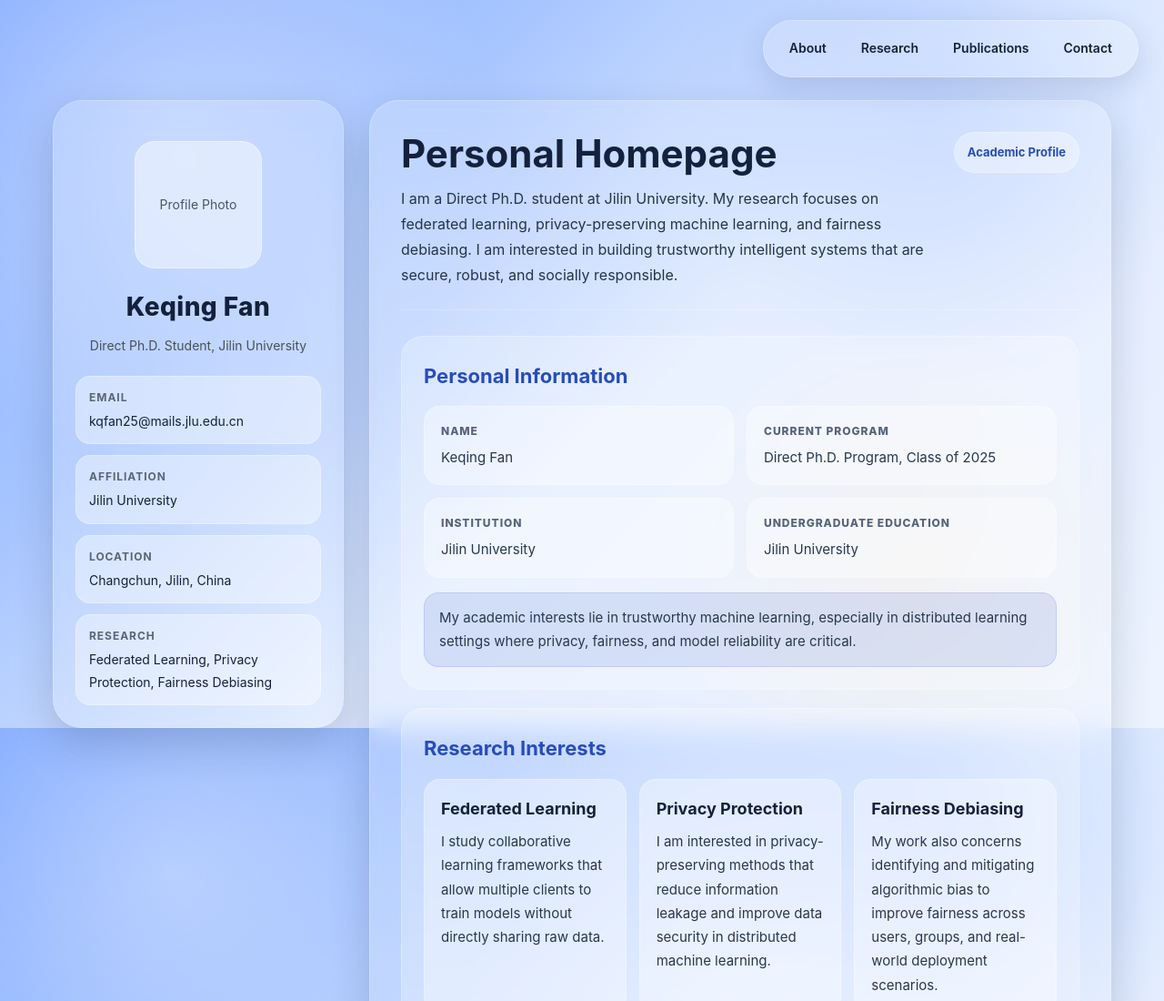
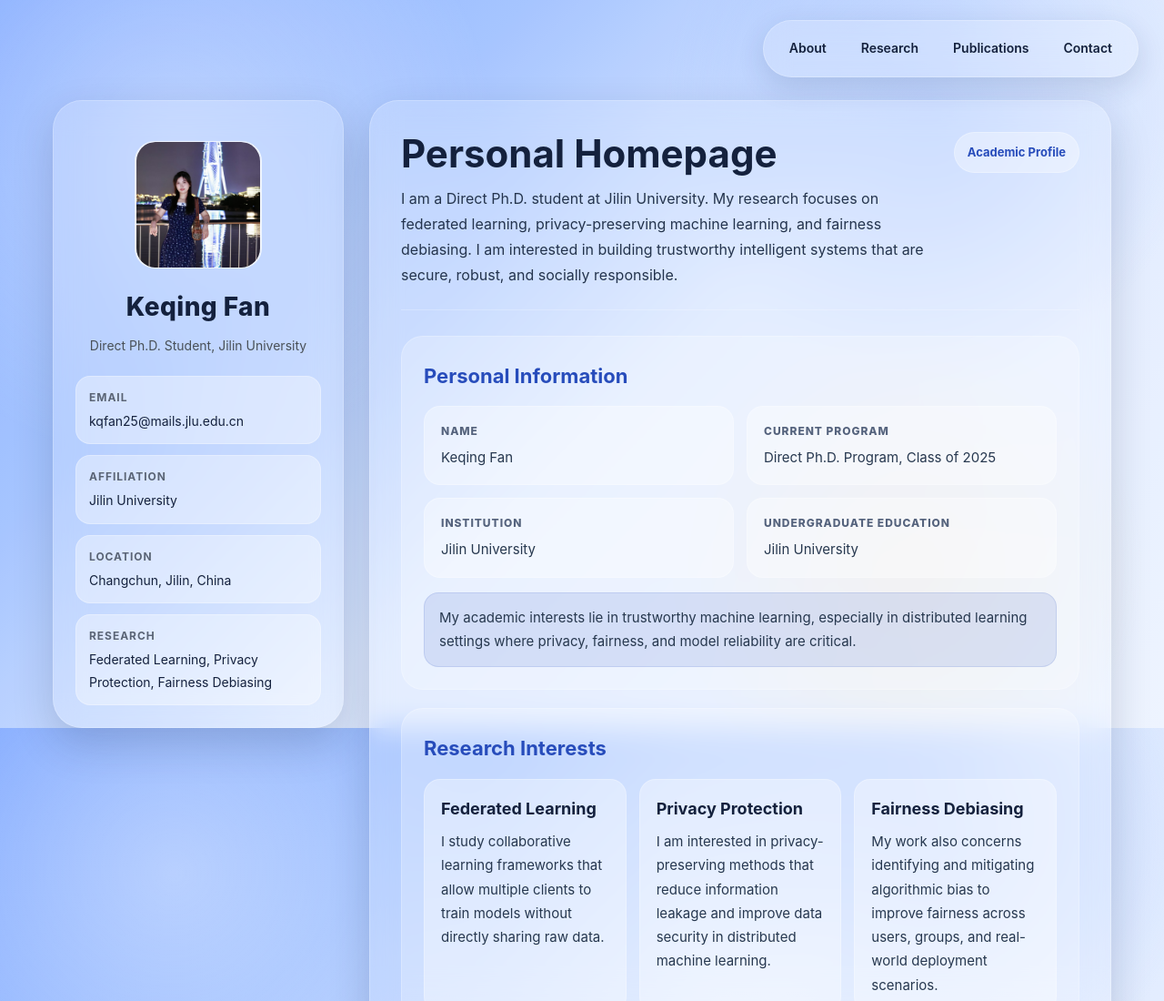
Before and after one commit to Qing07430/qing07430.github.io, a plain HTML site: page index.html in a window 1280 px wide. Shown: the top 1100 px of the page at 91% size. Drawn offline with Linux system fonts and the light colour scheme.

Commit message:
Update index.html

```diff
--- a/index.html
+++ b/index.html
@@ -379,9 +379,9 @@
     <aside class="note-wrap">
       <section class="note">
         <div class="avatar-box">
-          <!-- Replace the line below with your own photo path, for example: <img src="photo.jpg" alt="Keqing Fan"> -->
-          <!-- <img src="photo.jpg" alt="Keqing Fan"> -->
-          <div class="avatar-placeholder">Profile Photo</div>
+          <div class="avatar-box">
+            <img src="photo.jpg" alt="Keqing Fan">
+          </div>
         </div>
 
         <div class="name">Keqing Fan</div>
```
